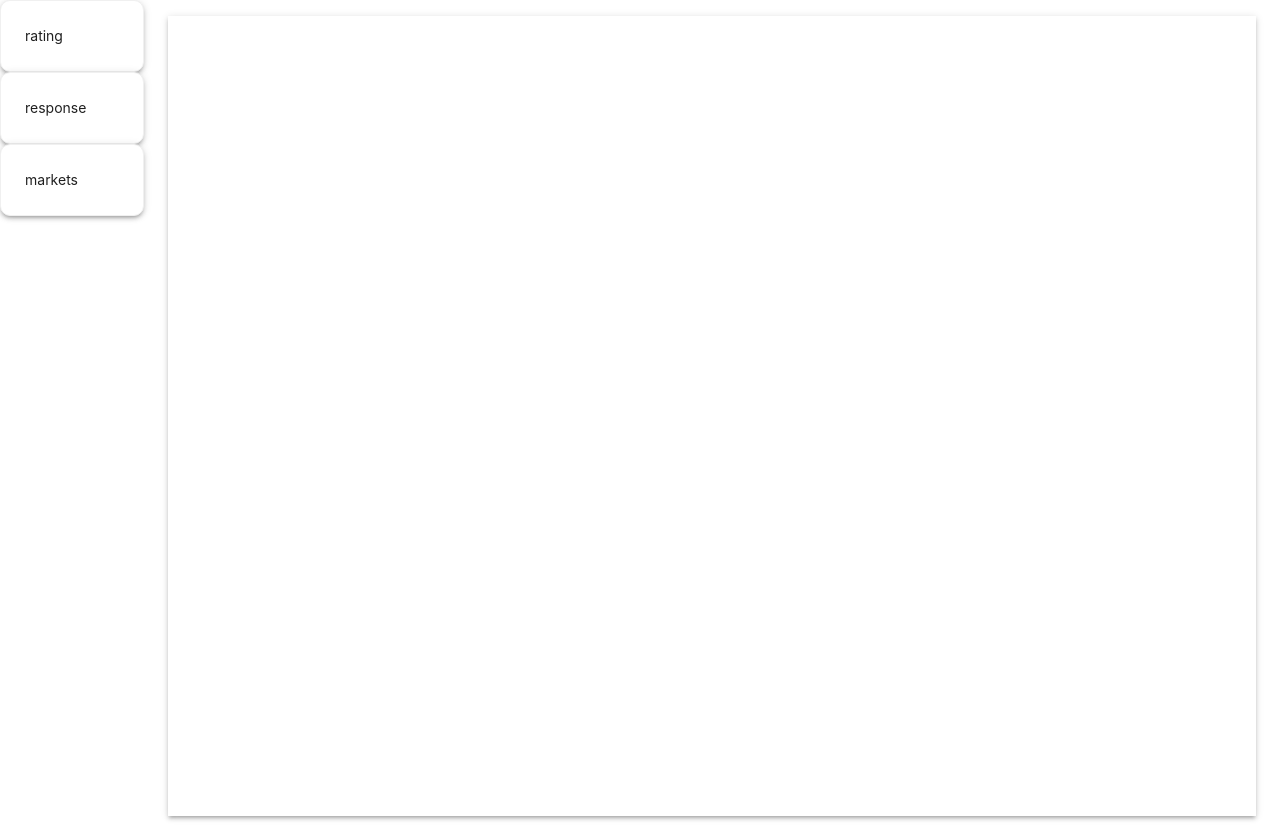
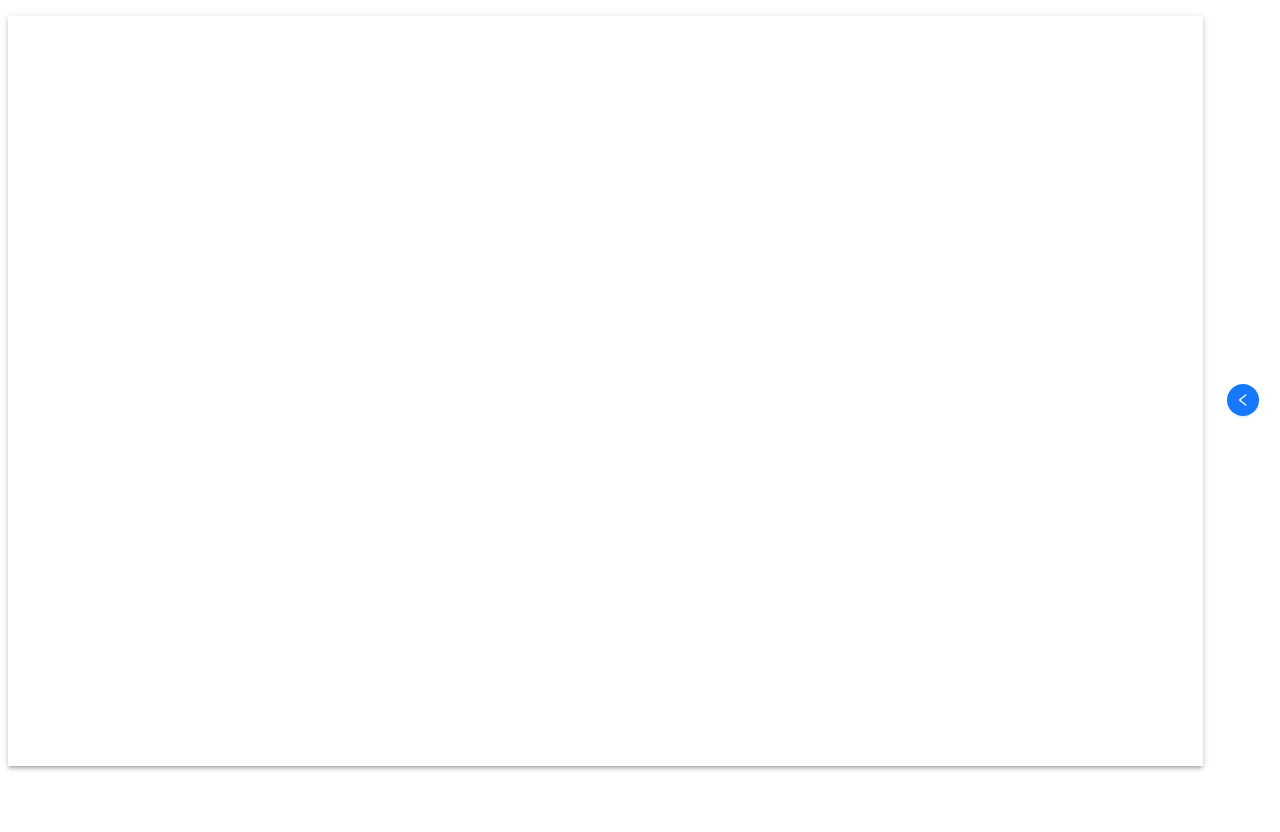
Before and after one commit to Ceosar/grid-dnd, a React (Vite) app: page / in a window 1280 px wide. After the commit the page ends 800 px from the top, so only its background shows below. Built offline with nearby package versions, Linux system fonts and the light colour scheme.

Commit message:
fix adaptive desktop

```diff
--- /dev/null
+++ b/src/components/pluginsFrame/PluginsFrame.css
@@ -0,0 +1,31 @@
+.menu-wrapper{
+    height: 100%;
+    display: flex;
+    flex-direction: row;
+    align-items: center;
+}
+
+.custom-menu{
+    height: 90%;
+    display: flex;
+    flex-direction: column;
+    gap: 20px;
+}
+
+.custom-menu:last-child{
+
+}
+
+.menu-open{
+    transition: all .4s;
+}
+
+.menu-closed{
+    display: none;
+}
+
+.toggle-button{
+    display: flex;
+    align-items: center;
+    justify-content: center;
+}
--- a/src/components/pluginsFrame/PluginsFrame.jsx
+++ b/src/components/pluginsFrame/PluginsFrame.jsx
@@ -1,7 +1,9 @@
-import React from 'react';
-import { Row, Col } from "antd";
+import React, { useState } from 'react';
+import { Row, Col, Button, Menu } from "antd";
 import FrameGrid from './frameGrid/FrameGrid';
 import PluginElement from './pluginElement/pluginElement';
+import "./PluginsFrame.css"
+import { LeftOutlined, RightOutlined, DeleteOutlined  } from '@ant-design/icons';
 
 
 const PluginsFrame = () => {
@@ -10,15 +12,47 @@ const PluginsFrame = () => {
         { id: 21412, pluginName: "response", pluginTitle: "Отзывы", data: 25246 },
         { id: 4124, pluginName: "markets", pluginTitle: "Маркетплейсы", data: 4.8 },
     ]
+    const [menuVisible, setMenuVisible] = useState(false);
+
+    const handleMenuToggle = () => {
+        setMenuVisible(!menuVisible);
+    }
+
+    const handleButtonClick = () => {
+
+    }
+
     return (
         <Row gutter={16} style={{ width: "100vw", height: "100vh" }}>
-            <Col span={3}>
-                {plugins.map((pl, index) => (
-                    <PluginElement key={index} pluginData={pl} />
-                ))}
+            <Col span={menuVisible ? 21 : 23} style={{ padding: "16px" }}>
+                <FrameGrid plugins={plugins} />
             </Col>
-            <Col span={21} style={{ padding: "16px" }}>
-                <FrameGrid plugins={plugins} />
+            <Col className='menu-wrapper' style={{ overflow: 'hidden' }} span={menuVisible ? 3 : 0}>
+                <Button
+                    type="primary"
+                    shape="circle"
+                    icon={menuVisible ? <RightOutlined /> : <LeftOutlined />}
+                    className='toggle-button'
+                    onClick={handleMenuToggle}
+                />
+                {menuVisible && (
+                    <Menu
+                        className={`custom-menu ${menuVisible ? "menu-open" : "menu-closed"}`}
+                        mode='inline'
+                    >
+                        {plugins.map((pl, index) => (
+                            <Menu.Item key={index}>
+                                <PluginElement pluginData={pl} />
+                            </Menu.Item>
+                        ))}
+                        <Menu.Item key="bottom">
+                            <Button
+                                icon={<DeleteOutlined />}
+                                onClick={handleButtonClick}
+                            >Удалить</Button>
+                        </Menu.Item>
+                    </Menu>
+                )}
             </Col>
         </Row>
     );
--- a/src/components/pluginsFrame/frameGrid/FrameGrid.jsx
+++ b/src/components/pluginsFrame/frameGrid/FrameGrid.jsx
@@ -1,4 +1,4 @@
-import React, { useState } from "react";
+import React, { useEffect, useState } from "react";
 import { Layout, Responsive, WidthProvider } from "react-grid-layout";
 import { Row, Col, Card } from "antd";
 import "/node_modules/react-grid-layout/css/styles.css"
@@ -7,9 +7,30 @@ import "/node_modules/react-resizable/css/styles.css"
 const ResponsiveGridLayout = WidthProvider(Responsive);
 
 const FrameGrid = () => {
-    const [layout, setLayout] = useState([]);
+    // const [layout, setLayout] = useState([]);
+    const [layout, setLayout] = useState(() => {
+        const savedLayout = localStorage.getItem("layout");
+        return savedLayout ? JSON.parse(savedLayout) : [];
+    });
+    const [selectPlugin, setSelectPlugin] = useState(false);
+    const [windowHeight, setWindowHeight] = useState(window.innerHeight - 50);
+
+    useEffect(() => {
+        const handleResize = () => {
+            setWindowHeight(window.innerHeight - 50);
+        };
+
+        window.addEventListener("resize", handleResize);
+
+        return () => {
+            window.removeEventListener("resize", handleResize);
+        };
+    }, []);
+
     const onLayoutChange = (layoutChange, layoutsChange) => {
         console.log(layoutChange, layoutsChange)
+        const simplifiedLayout = layoutChange.map(({ x, y, w, h, i, pluginData }) => ({ x, y, w, h, i, pluginData }));
+        localStorage.setItem("layout", JSON.stringify(simplifiedLayout));
     }
 
     const onDrop = (lay, item, event) => {
@@ -17,6 +38,7 @@ const FrameGrid = () => {
             event.preventDefault();
             return;
         }
+
 
         console.log(lay)
 
@@ -26,8 +48,17 @@ const FrameGrid = () => {
 
         const index = Math.random().toFixed(3);
 
-        setLayout([
-            ...new_lay,
+        // setLayout([
+        //     ...new_lay,
+        //     {
+        //         ...item,
+        //         i: String(index),
+        //         w: 1,
+        //         pluginData: pluginData,
+        //     },
+        // ]);
+        setLayout((prevLayout) => [
+            ...prevLayout,
             {
                 ...item,
                 i: String(index),
@@ -35,13 +66,15 @@ const FrameGrid = () => {
                 pluginData: pluginData,
             },
         ]);
+
+        localStorage.setItem("pluginData", JSON.stringify(pluginData));
     };
 
 
     return (
         <ResponsiveGridLayout
             className="layout"
-            cols={{ lg: 6, md: 6, sm: 6, xs: 6, xxs: 6 }}
+            cols={{ lg: 6, md: 6, sm: 6, xs: 2, xxs: 2 }}
             layouts={{ lg: layout }}
             isDroppable
             isDraggable
@@ -49,9 +82,10 @@ const FrameGrid = () => {
             compactType={null}
             preventCollision
             rowHeight={150}
+            maxRows={7}
             onLayoutChange={onLayoutChange}
             style={{
-                minHeight: "800px",
+                minHeight: `${windowHeight}px`,
                 boxShadow:
                     "rgba(0, 0, 0, 0.2) 0px 3px 3px -2px, rgba(0, 0, 0, 0.14) 0px 3px 4px 0px, rgba(0, 0, 0, 0.12) 0px 1px 8px 0px",
             }}
--- a/src/components/pluginsFrame/pluginElement/PluginElement.jsx
+++ b/src/components/pluginsFrame/pluginElement/PluginElement.jsx
@@ -1,5 +1,6 @@
 import { Card } from 'antd';
 import React from 'react';
+import "./PluginElement.css"
 
 
 const PluginElement = ({ pluginData }) => {
@@ -8,18 +9,11 @@ const PluginElement = ({ pluginData }) => {
         e.dataTransfer.setData("pluginData", JSON.stringify(pluginData));
     };
     return (
-        <Card
-            hoverable
+        <div
             draggable
             onDragStart={handleDragStart}
-            style={{
-                boxShadow:
-                    "rgba(0, 0, 0, 0.2) 0px 3px 3px -2px, rgba(0, 0, 0, 0.14) 0px 3px 4px 0px, rgba(0, 0, 0, 0.12) 0px 1px 8px 0px",
-                borderRadius: "10px",
-            }}
-        >
-            <div >{pluginData.pluginName}</div>
-        </Card>
+            className=''
+        >{pluginData.pluginName}</div>
     );
 }
 
```
Also changed, not shown: src/components/pluginsFrame/pluginElement/PluginElement.css (added).
